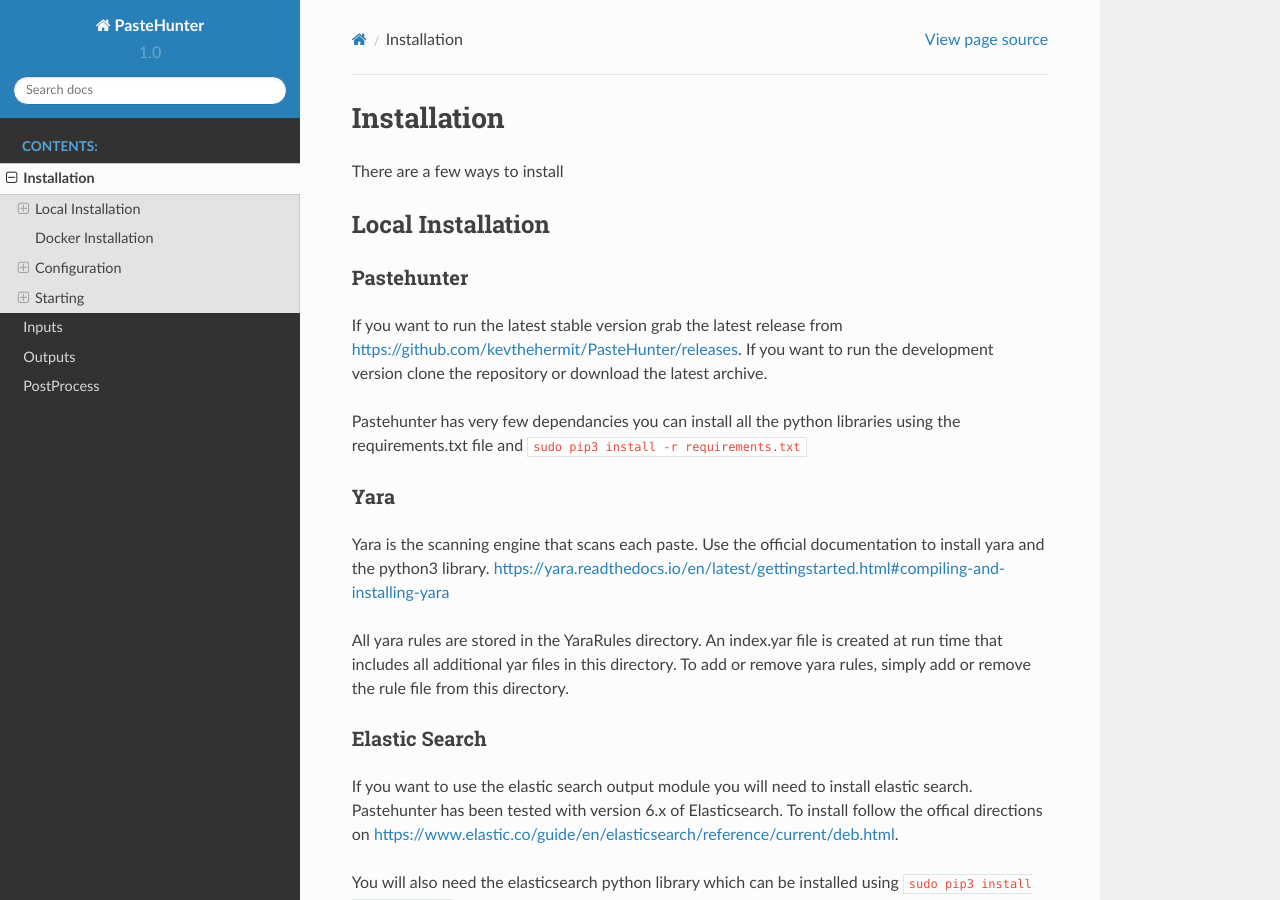
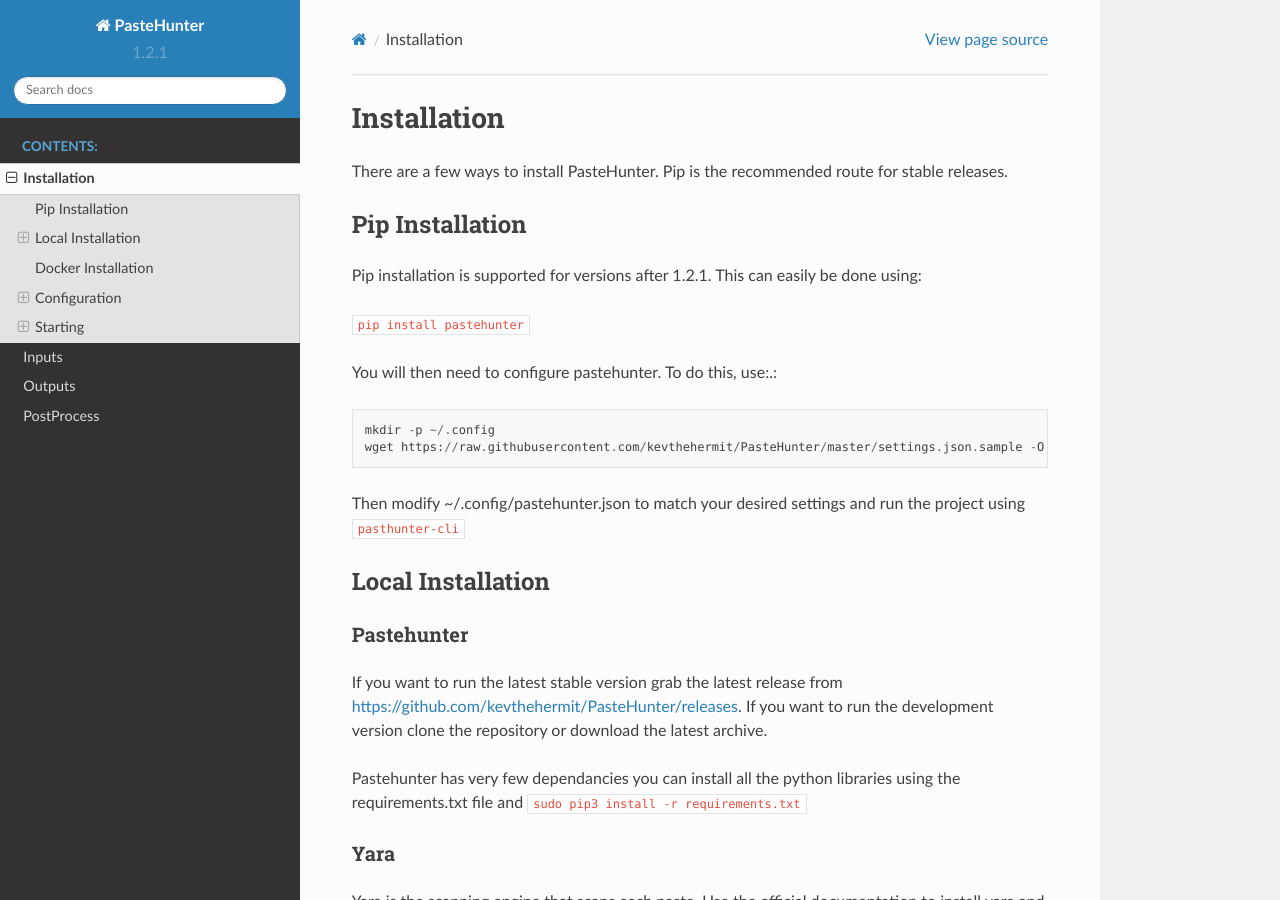
Before and after one commit to kevthehermit/PasteHunter, a Sphinx documentation site: the page built from docs/installation.rst, in a window 1280 px wide and 900 px high. Built offline with Sphinx 7.4.7 and the Read the Docs theme 2.0.0, drawn with Linux system fonts in a browser that asks for light colours.

```diff
--- a/docs/conf.py
+++ b/docs/conf.py
@@ -24,9 +24,9 @@ copyright = '2019, Kevin Breen'
 author = 'Kevin Breen'
 
 # The short X.Y version
-version = '1.0'
+version = '1.2.1'
 # The full version, including alpha/beta/rc tags
-release = '1.0'
+release = '1.2.1'
 
 
 # -- General configuration ---------------------------------------------------
--- a/docs/installation.rst
+++ b/docs/installation.rst
@@ -1,9 +1,21 @@
 Installation
 ============
 
-There are a few ways to install
+There are a few ways to install PasteHunter. Pip is the recommended route for stable releases.
 
 
+Pip Installation
+------------------
+Pip installation is supported for versions after 1.2.1. This can easily be done using:
+
+``pip install pastehunter``
+
+You will then need to configure pastehunter. To do this, use:.::
+
+    mkdir -p ~/.config
+    wget https://raw.githubusercontent.com/kevthehermit/PasteHunter/master/settings.json.sample -O ~/.config/pastehunter.json
+
+Then modify ~/.config/pastehunter.json to match your desired settings and run the project using ``pasthunter-cli``
 
 Local Installation
 ------------------
```
Also changed, not shown: docs/migrating.rst (added, +30 -0 lines), 1 other file.
